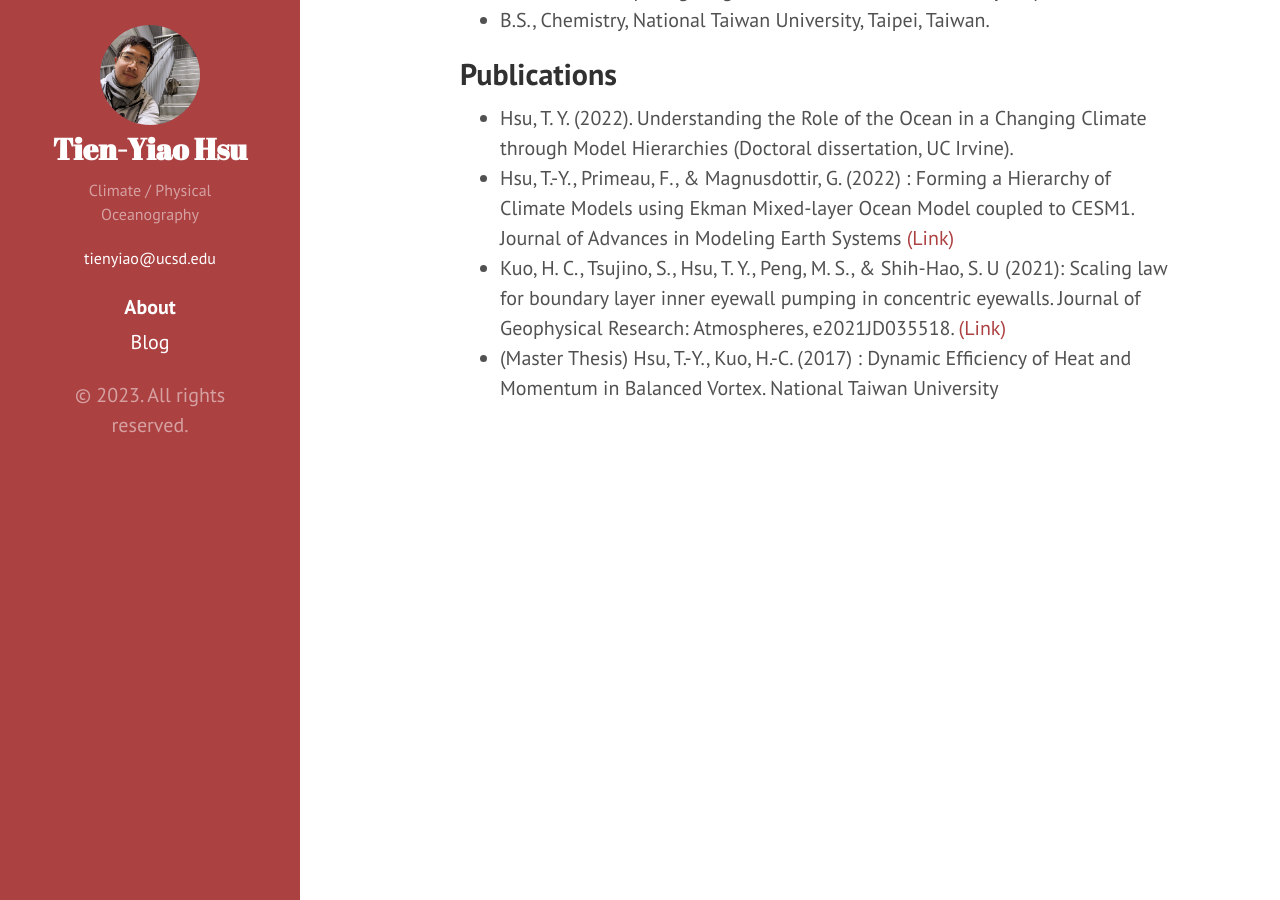
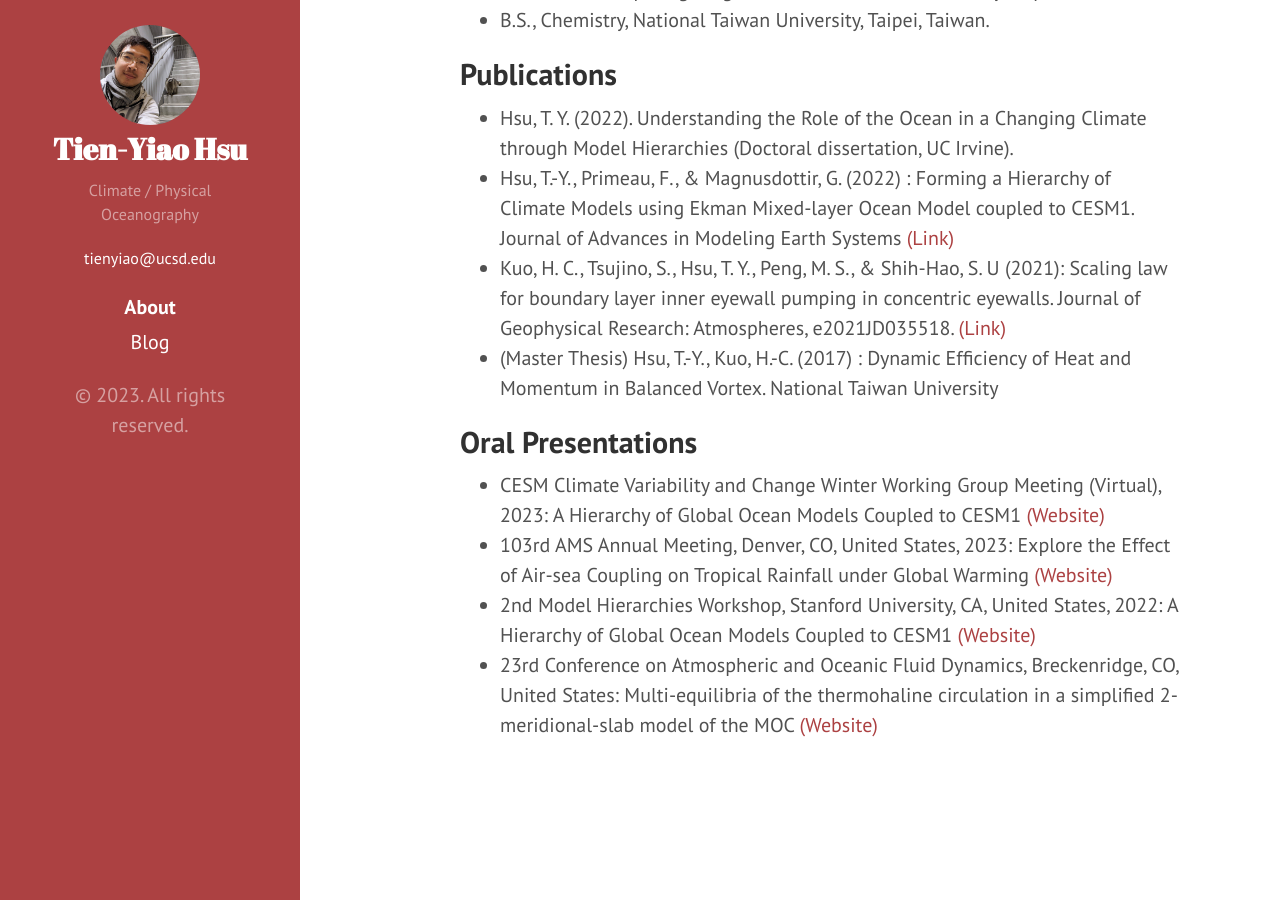
Before and after one commit to meteorologytoday/meteorologytoday.github.io, a Jekyll site: the page built from index.md, in a window 1280 px wide and 900 px high, scrolled down 590 px. Built offline with Jekyll 4.4.1, drawn with Linux system fonts in a browser that asks for light colours; Markdown is read by kramdown in place of the engine named in the settings.

Commit message:
Add presentation

```diff
--- a/index.md
+++ b/index.md
@@ -22,3 +22,10 @@ My research interests are air-sea exchange, MOC dynamics, large-scale geophysica
 * Hsu, T.-Y., Primeau, F., & Magnusdottir, G. (2022) : Forming a Hierarchy of Climate Models using Ekman Mixed-layer Ocean Model coupled to CESM1. Journal of Advances in Modeling Earth Systems [(Link)](https://agupubs.onlinelibrary.wiley.com/doi/full/10.1029/2021MS002979)
 * Kuo, H. C., Tsujino, S., Hsu, T. Y., Peng, M. S., & Shih-Hao, S. U (2021): Scaling law for boundary layer inner eyewall pumping in concentric eyewalls. Journal of Geophysical Research: Atmospheres, e2021JD035518. [(Link)](https://agupubs.onlinelibrary.wiley.com/doi/abs/10.1029/2021JD035518)
 * (Master Thesis) Hsu, T.-Y., Kuo, H.-C. (2017) : Dynamic Efficiency of Heat and Momentum in Balanced Vortex. National Taiwan University
+
+
+## Oral Presentations
+* CESM Climate Variability and Change Winter Working Group Meeting (Virtual), 2023: A Hierarchy of Global Ocean Models Coupled to CESM1 [(Website)](https://www.cesm.ucar.edu/events/working-groups/2023)
+* 103rd AMS Annual Meeting, Denver, CO, United States, 2023: Explore the Effect of Air-sea Coupling on Tropical Rainfall under Global Warming [(Website)](https://annual.ametsoc.org/index.cfm/2023/)
+* 2nd Model Hierarchies Workshop, Stanford University, CA, United States, 2022: A Hierarchy of Global Ocean Models Coupled to CESM1 [(Website)](https://model-hierarchy.sciencesconf.org/resource/page/id/15)
+* 23rd Conference on Atmospheric and Oceanic Fluid Dynamics, Breckenridge, CO, United States: Multi-equilibria of the thermohaline circulation in a simplified 2-meridional-slab model of the MOC [(Website)](https://www.ametsoc.org/index.cfm/ams/meetings-events/ams-meetings/23rd-conference-on-atmospheric-and-oceanic-fluid-dynamics/)
```
Also changed, not shown: 2 other files.
